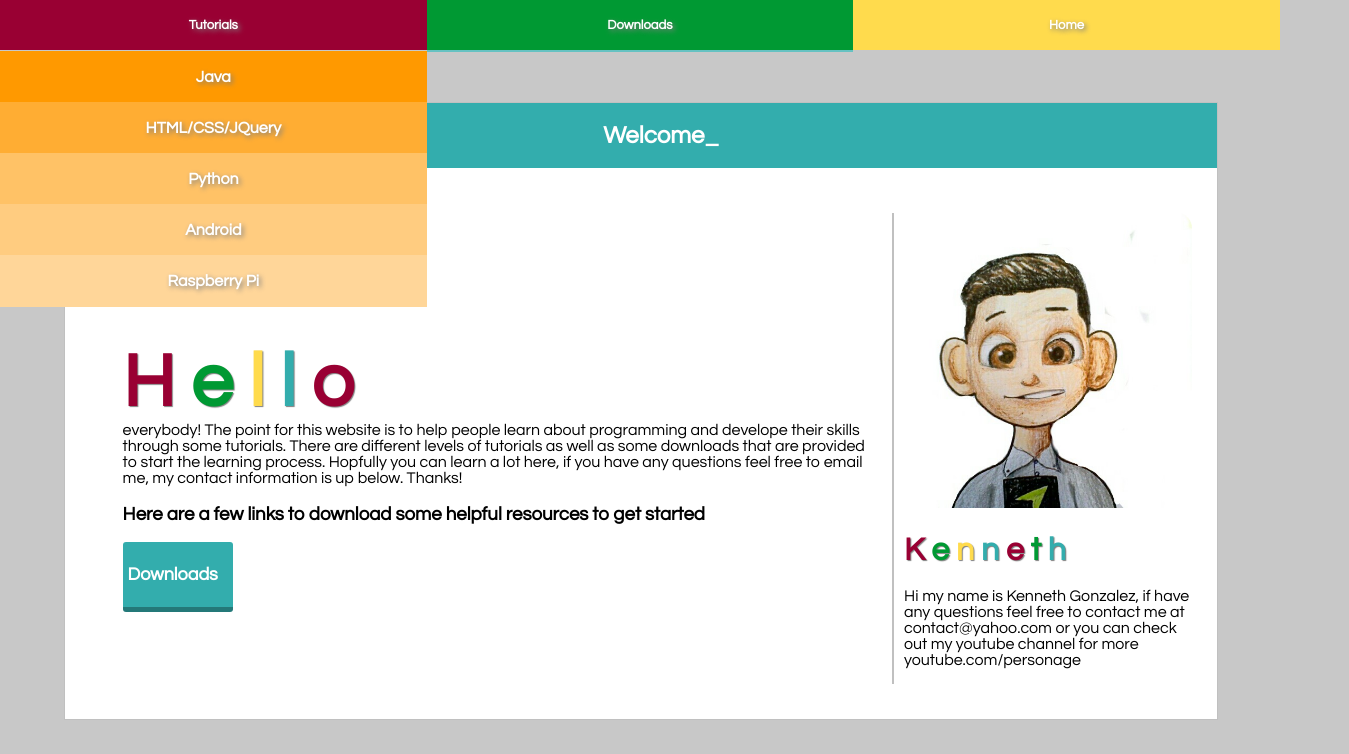
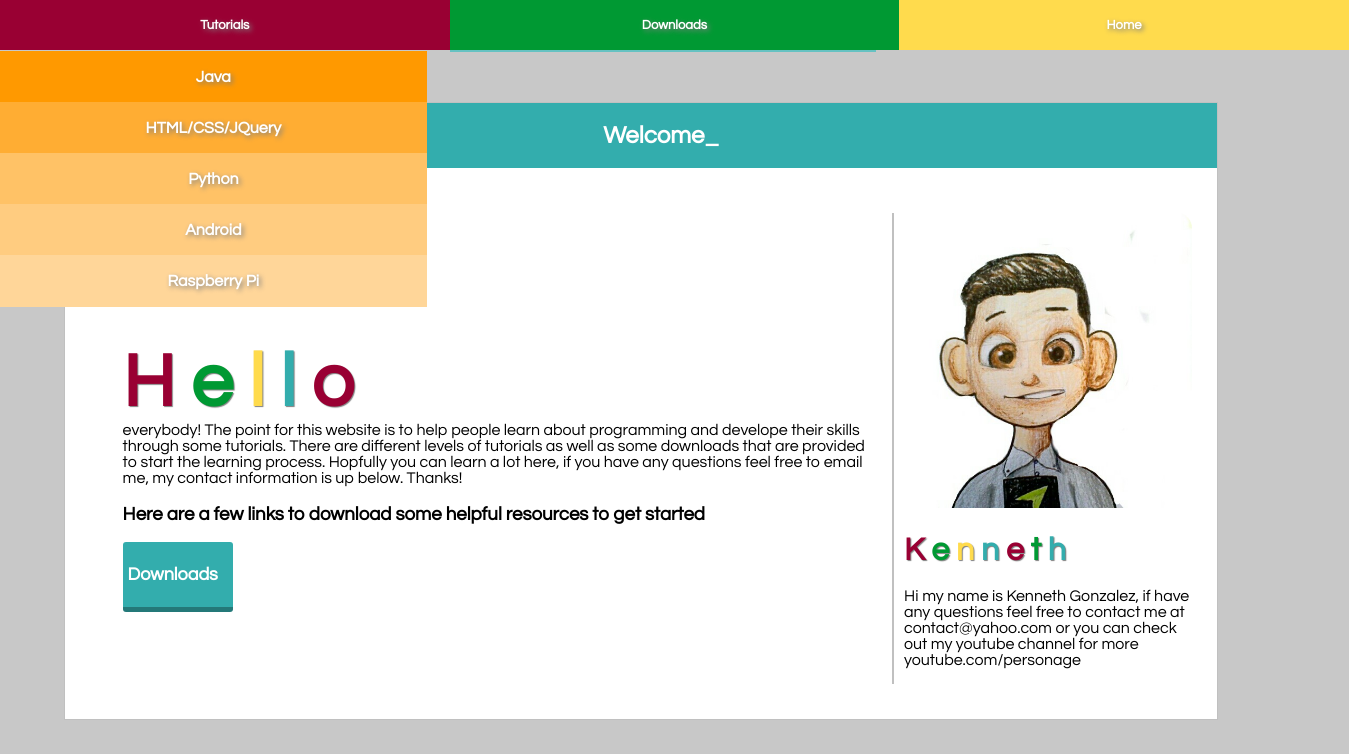
Before and after one commit to kennyg13/kennyg13.github.io, a plain HTML site: page index.html in a window 1280 px wide. Shown: the top 754 px of the page, 1349 px wide, since content can reach past the window. Drawn offline with nearby package versions, Linux system fonts and the light colour scheme.

Commit message:
Changes
Style

```diff
--- a/style.css
+++ b/style.css
@@ -1,3 +1,6 @@
+html{
+	width: 1349px;
+}
 body{
 	padding: 0px;
 	margin: 0px;
```
